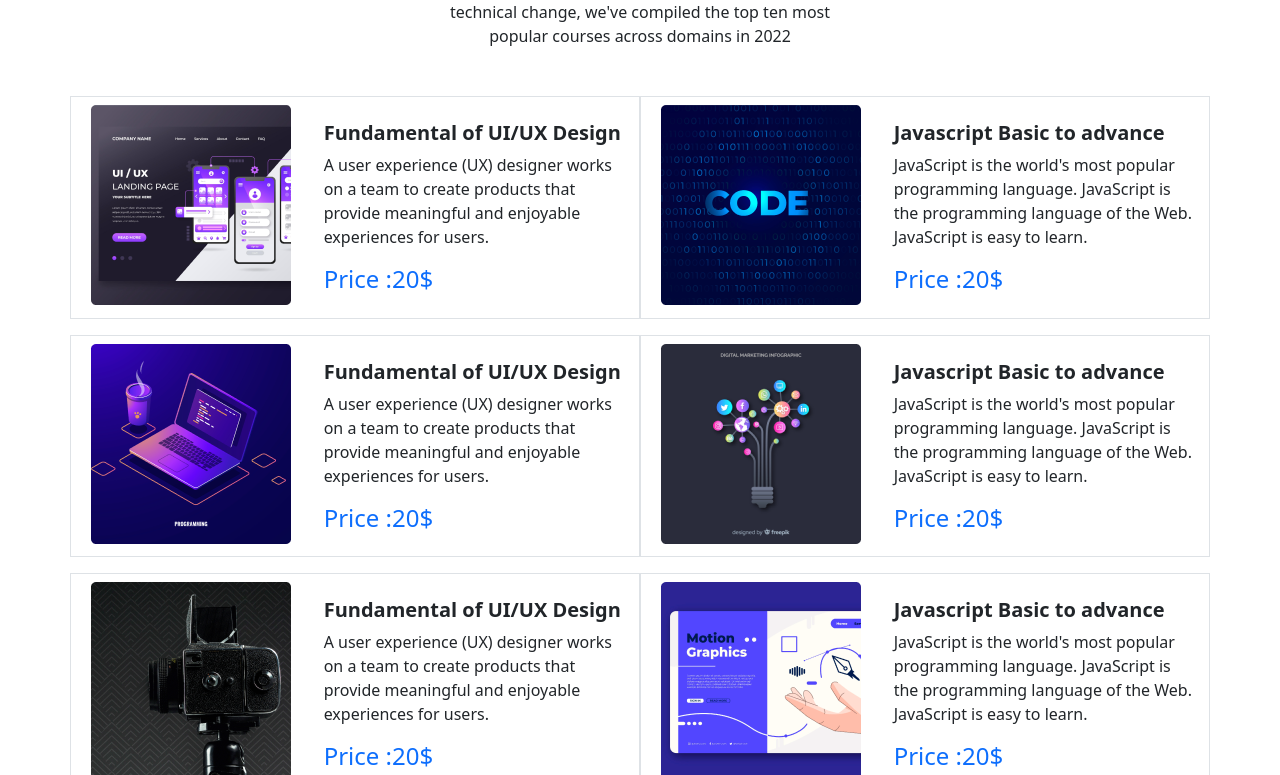
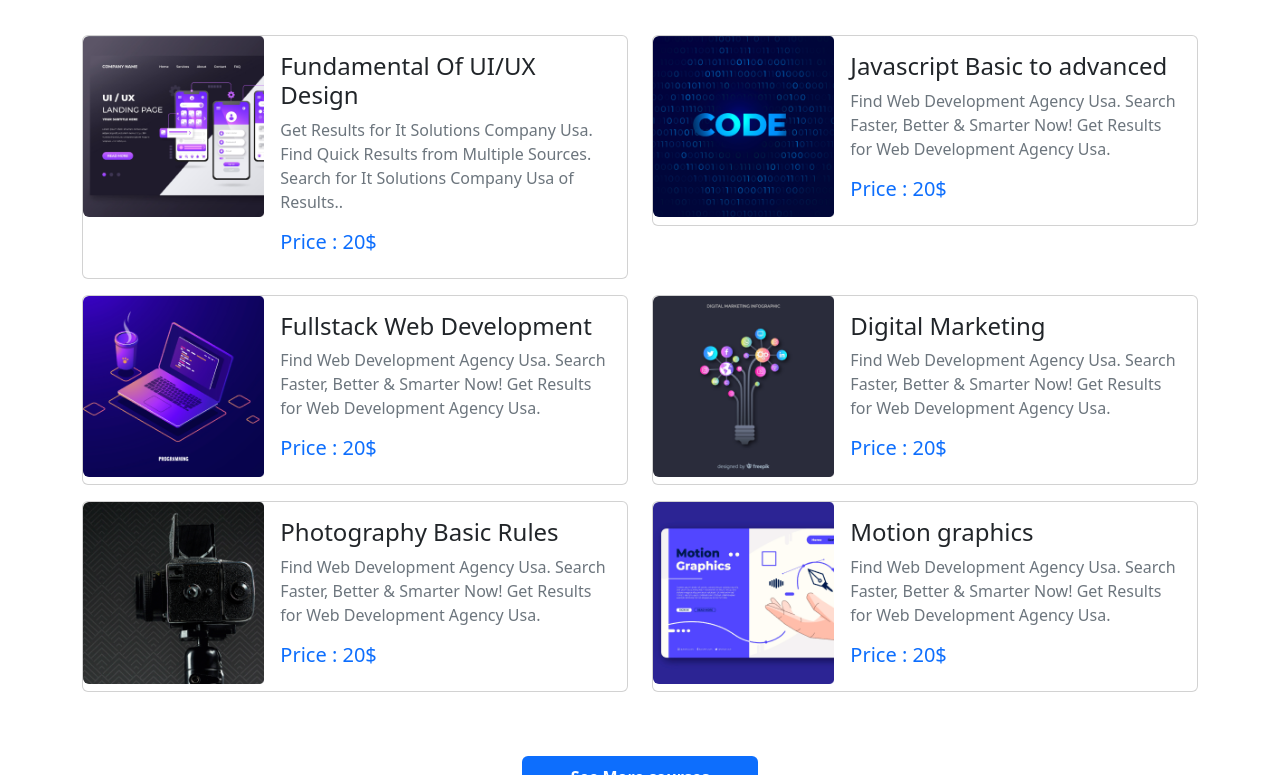
Before and after one commit to akash-cloud-star/pro-courses, a plain HTML site: page index.html in a window 1280 px wide. Shown: the part 769-1544 px from the top of the page. Drawn offline with nearby package versions, Linux system fonts and the light colour scheme.

Commit message:
full code complete

```diff
--- a/index.html
+++ b/index.html
@@ -92,103 +92,134 @@
     </header>
     <!-- main section -->
     <main>
-         <section class="container col-m-5 mt-5">
-            <div class="d-flex justify-content-center">
-                <h2>Discover Our Popular</h2>
-            </div>
-            <div class="d-flex justify-content-center">
-                <h2>Courses</h2>
-            </div>
-            <div>
-                <p class="d-flex justify-content-center my-0">To help learners decide what to explore in this exciting time of </p>
-                <p class="d-flex justify-content-center my-0">technical change, we've compiled the top ten most </p>
-                <p class="d-flex justify-content-center">popular courses across domains in 2022</p>
-            </div>
-         </section>
+
          <!-- course section -->
-         <section class="container mt-5">
-          <div class="row mt-5 ">
-            <div class="col-md-6">
-              <div class="row border">
-                <div class="col-md-5">
-                  <img class="p-2" src="images/course/course-1.png" alt="">
-                </div>
-                <div class="col-md-7 mt-2 p-3">
-                  <h5 class="fw-bold">Fundamental of UI/UX Design</h5>
-                  <p>A user experience (UX) designer works on a team to create products that provide meaningful and enjoyable experiences for users.</p>
-                  <h4 class="text-primary">Price :20$</h4>
-                </div>
-              </div>
-            </div>
-            <div class="col-md-6">
-              <div class="row border">
-                <div class="col-md-5">
-                  <img class="p-2" src="images/course/course-2.png" alt="">
-                </div>
-                <div class="col-md-7 mt-2 p-3">
-                  <h5 class="fw-bold">Javascript Basic to advance</h5>
-                  <p>JavaScript is the world's most popular programming language. JavaScript is the programming language of the Web. JavaScript is easy to learn.</p>
-                  <h4 class="text-primary">Price :20$</h4>
-                </div>
-              </div>
+<section class="container my-5">
+            <div class="text-center mb-5">
+                <h1>Explore our top courses</h1>
+                <p>Learn new knowledge and skills in a variety of ways, from engaging video lectures and <br> dynamic
+                    graphics
+                    to data
+                    visualizations and interactive elements</p>
             </div>
 
-          </div>
-          <div class="row mt-3">
-            <div class="col-md-6">
-              <div class="row border">
-                <div class="col-md-5">
-                  <img class="p-2" src="images/course/course-3.png" alt="">
+            <div class="row">
+                <div class="col-lg-6 col-md-12 col-12">
+                    <div class="card mb-3">
+                        <div class="row g-0">
+                            <div class="col-md-4">
+                                <img src="images/course/course-1.png" class="image img-fluid rounded-start w-100"
+                                    alt="...">
+                            </div>
+                            <div class="col-md-8">
+                                <div class="card-body">
+                                    <h4 class="card-title">Fundamental Of UI/UX Design</h4>
+                                    <p class="card-text text-muted">Get Results for It Solutions Company Usa. Find Quick Results from Multiple Sources. Search for It Solutions Company Usa of Results..</p>
+                                    <h5 class="text-primary">Price : 20$ </h5>
+
+                                </div>
+                            </div>
+                        </div>
+                    </div>
                 </div>
-                <div class="col-md-7 mt-2 p-3">
-                  <h5 class="fw-bold">Fundamental of UI/UX Design</h5>
-                  <p>A user experience (UX) designer works on a team to create products that provide meaningful and enjoyable experiences for users.</p>
-                  <h4 class="text-primary">Price :20$</h4>
+                <div class="col-lg-6 col-md-12 col-12">
+                    <div class="card mb-3">
+                        <div class="row g-0">
+                            <div class="col-md-4">
+                                <img src="images/course/course-2.png" class="image img-fluid rounded-start w-100"
+                                    alt="...">
+                            </div>
+                            <div class="col-md-8">
+                                <div class="card-body">
+                                    <h4 class="card-title">Javascript Basic to advanced</h4>
+                                    <p class="card-text text-muted">Find Web Development Agency Usa. Search Faster, Better & Smarter Now! Get Results for Web Development Agency Usa.</p>
+
+                                    <h5 class="text-primary">Price : 20$ </h5>
+                                </div>
+                            </div>
+                        </div>
+                    </div>
                 </div>
-              </div>
             </div>
-            <div class="col-md-6">
-              <div class="row border">
-                <div class="col-md-5">
-                  <img class="p-2" src="images/course/course-4.png" alt="">
+            <div class="row">
+                <div class="col-lg-6 col-md-12 col-12">
+                    <div class="card mb-3">
+                        <div class="row g-0">
+                            <div class="col-md-4">
+                                <img src="images/course/course-3.png" class="image img-fluid rounded-start w-100"
+                                    alt="...">
+                            </div>
+                            <div class="col-md-8">
+                                <div class="card-body">
+                                    <h4 class="card-title">Fullstack Web Development</h4>
+                                    <p class="card-text text-muted">Find Web Development Agency Usa. Search Faster, Better & Smarter Now! Get Results for Web Development Agency Usa.</p>
+                                    <h5 class="text-primary">Price : 20$ </h5>
+
+                                </div>
+                            </div>
+                        </div>
+                    </div>
                 </div>
-                <div class="col-md-7 mt-2 p-3">
-                  <h5 class="fw-bold">Javascript Basic to advance</h5>
-                  <p>JavaScript is the world's most popular programming language. JavaScript is the programming language of the Web. JavaScript is easy to learn.</p>
-                  <h4 class="text-primary">Price :20$</h4>
+                <div class="col-lg-6 col-md-12 col-12">
+
+      <div class="card mb-3">
+                        <div class="row g-0">
+                            <div class="col-md-4">
+                                <img src="images/course/course-4.png" class="image img-fluid rounded-start w-100"
+                                    alt="...">
+                            </div>
+                            <div class="col-md-8">
+                                <div class="card-body">
+                                    <h4 class="card-title">Digital Marketing</h4>
+                                    <p class="card-text text-muted">Find Web Development Agency Usa. Search Faster, Better & Smarter Now! Get Results for Web Development Agency Usa.</p>
+                                    <h5 class="text-primary">Price : 20$ </h5>
+                                </div>
+                            </div>
+                        </div>
+                    </div>
                 </div>
-              </div>
             </div>
-          </div>
-          <div class="row mt-3">
-            <div class="col-md-6">
-              <div class="row border">
-                <div class="col-md-5">
-                  <img class="p-2" src="images/course/course-5.png" alt="">
+            <div class="row">
+                <div class="col-lg-6 col-md-12 col-12">
+                    <div class="card mb-3">
+                        <div class="row g-0">
+                            <div class="col-md-4">
+                                <img src="images/course/course-5.png" class="image img-fluid rounded-start w-100"
+                                    alt="...">
+                            </div>
+                            <div class="col-md-8">
+                                <div class="card-body">
+                                    <h4 class="card-title">Photography Basic Rules</h4>
+                                    <p class="card-text text-muted">Find Web Development Agency Usa. Search Faster, Better & Smarter Now! Get Results for Web Development Agency Usa.</p>
+                                    <h5 class="text-primary">Price : 20$ </h5>
+                                </div>
+                            </div>
+                        </div>
+                    </div>
                 </div>
-                <div class="col-md-7 mt-2 p-3">
-                  <h5 class="fw-bold">Fundamental of UI/UX Design</h5>
-                  <p>A user experience (UX) designer works on a team to create products that provide meaningful and enjoyable experiences for users.</p>
-                  <h4 class="text-primary">Price :20$</h4>
+                <div class="col-lg-6 col-md-12 col-12">
+                    <div class="card mb-3">
+                        <div class="row g-0">
+                            <div class="col-md-4">
+                                <img src="images/course/course-6.png" class="image img-fluid rounded-start w-100"
+                                    alt="...">
+                            </div>
+                            <div class="col-md-8">
+                                <div class="card-body">
+                                    <h4 class="card-title">Motion graphics</h4>
+                                    <p class="card-text text-muted">Find Web Development Agency Usa. Search Faster, Better & Smarter Now! Get Results for Web Development Agency Usa.</p>
+                                    <h5 class="text-primary">Price : 20$ </h5>
+                                </div>
+                            </div>
+                        </div>
+                    </div>
                 </div>
-              </div>
-            </div>
-            <div class="col-md-6">
-              <div class="row border">
-                <div class="col-md-5">
-                  <img class="p-2" src="images/course/course-6.png" alt="">
-                </div>
-                <div class="col-md-7 mt-2 p-3">
-                  <h5 class="fw-bold">Javascript Basic to advance</h5>
-                  <p>JavaScript is the world's most popular programming language. JavaScript is the programming language of the Web. JavaScript is easy to learn.</p>
-                  <h4 class="text-primary">Price :20$</h4>
-                </div>
-              </div>
             </div>
 
-          </div>
-
-         </section>
+            <div class="text-center">
+                <button class="btn bg-primary text-white fw-bold px-5 py-2 my-5 ">See More courses</button>
+            </div>
+        </section>
          <!-- explore section -->
          <section class="container mt-5">
           <div class="row bg-light">
@@ -331,11 +362,11 @@
          </section>
          <!-- answering question end -->
          <!-- companies start -->
-         <section class="container mt-5">
+         <section class="container mt-5 d-lg-inline d-none">
           <div>
             <h1 class="d-flex justify-content-center">Trusted by over 800+ companies</h1>
           </div>
-          <div class="mt-4">
+          <div class=" container mt-4">
             <img class="img-fluid" src="images/company/company-1.png" alt="">
             <img class="ms-4 img-fluid" src="images/company/company-2.png" alt="">
             <img class="ms-4 img-fluid" src="images/company/company-3.png" alt="">
@@ -357,9 +388,9 @@
     </div>
     <div>
       <a href="https://web.facebook.com/"><i class="fa-brands fa-facebook text-white rounded-circle p-1"  ></i></a>
-      <a href=""><i class="fa-brands fa-instagram text-white rounded-circle p-1 m-2"></i></a>
-      <a href=""><i class="fa-brands fa-twitter text-white rounded-circle p-1"></i></a>
-      <a href=""><i class="fa-brands fa-linkedin text-white rounded-circle p-1 m-2"></i></a>
+      <a href="https://www.instagram.com/"><i class="fa-brands fa-instagram text-white rounded-circle p-1 m-2"></i></a>
+      <a href="https://twitter.com"><i class="fa-brands fa-twitter text-white rounded-circle p-1"></i></a>
+      <a href="https://www.linkedin.com/login"><i class="fa-brands fa-linkedin text-white rounded-circle p-1 m-2"></i></a>
     </div>
 </footer>
 </html>
```
Also changed, not shown: style.css (+7 -0 lines).
